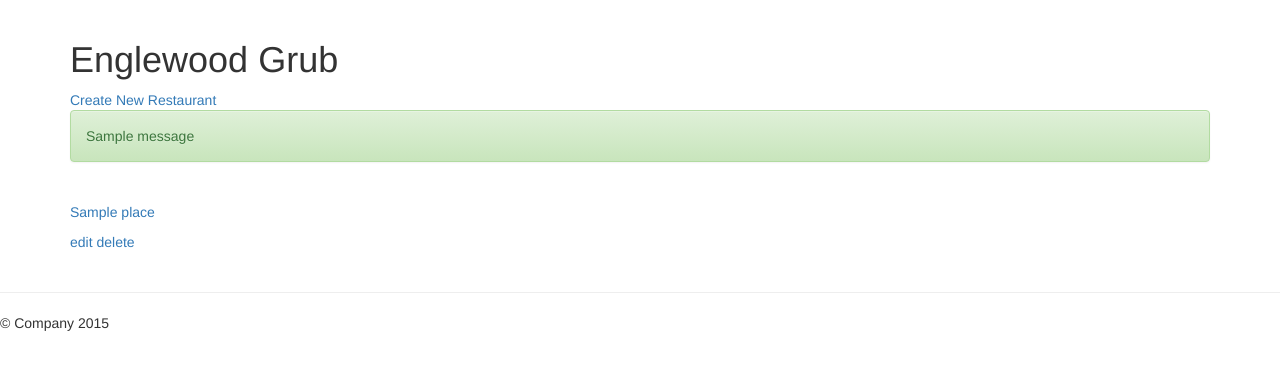
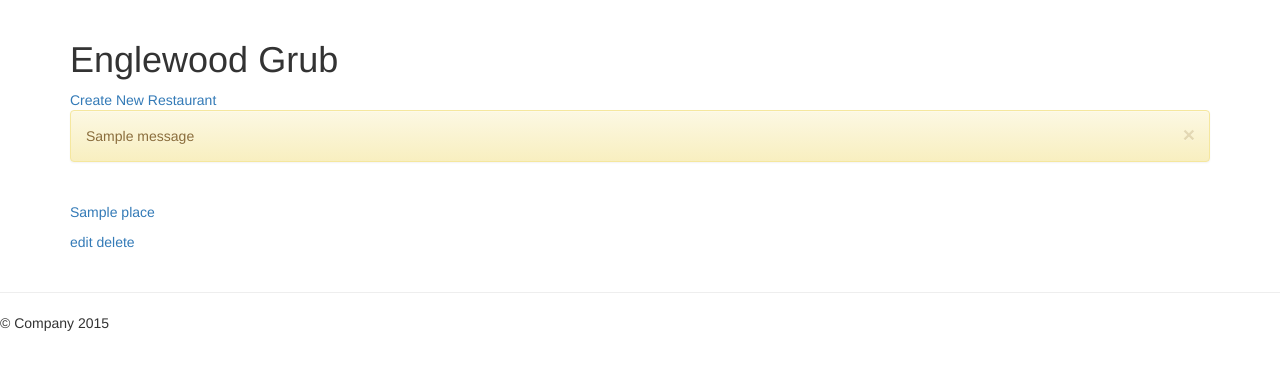
Before and after one commit to jreiher2003/menu-practice, a Flask app: page / in a window 1280 px wide. Shown: the part 52-422 px from the top of the page. Run offline with Flask 2, Linux system fonts and the light colour scheme; tables that the repository leaves empty hold one stand-in row (values such as "Sample post"); one stand-in notice (Sample message) is shown; some libraries are stand-ins or nearby versions.

Commit message:
made a x close button for message flashing in bootstrap

```diff
--- a/menu/templates/place.html
+++ b/menu/templates/place.html
@@ -9,13 +9,13 @@
 		<br>
 		{% with messages = get_flashed_messages() %}
 		{% if messages %}
-		<div class="alert alert-success" role="alert">
-		<ul class="list-unstyled">
 			{% for message in messages %}
-			<li> {{ message }} </li>
+				<div class="alert alert-warning alert-dismissible" role="alert">
+					<button type="button" class="close" data-dismiss="alert" aria-label="Close"><span aria-hidden="true">&times;</span></button>
+					{{ message }}
+				</div>
 			{% endfor %}
-		</ul>
-		</div>
+
 		{% endif %}
 		{% endwith %}
 		<br>
```
